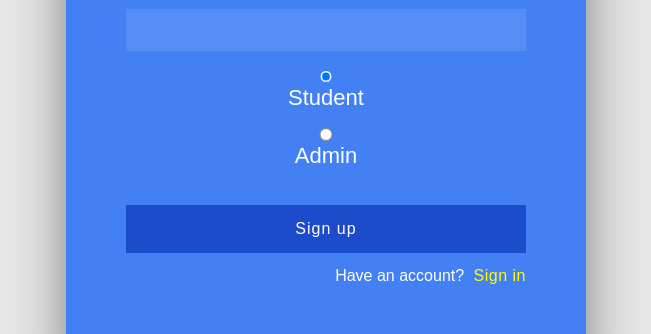
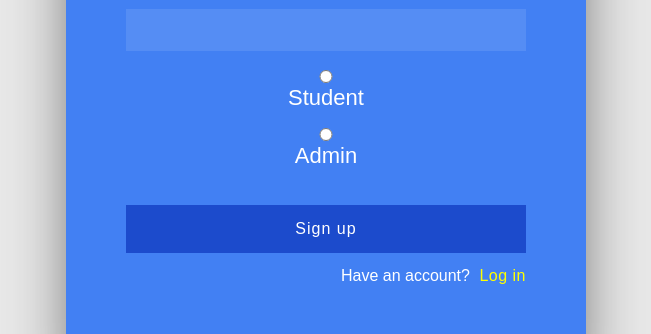
Before and after one commit to nahianreza/TaskWave, a React (Create React App) app in the folder client/: page / in a window 1280 px wide. Shown: the part 341-675 px from the top of the page, without its empty margins (314-965 px from the left). Built offline with nearby package versions, Linux system fonts and the light colour scheme; no server answers.

Commit message:
Added UI for company/student name and logo

```diff
--- a/client/src/App.js
+++ b/client/src/App.js
@@ -13,7 +13,11 @@ function App() {
   const[emailError, setEmailError] = useState('');
   const[passwordError, setPasswordError] = useState('');
   const[hasAccount, setHasAccount] = useState(false);
-  const[userRole, setUserRole] = useState('student');
+  const[userRole, setUserRole] = useState('');
+  const [companyName, setCompanyName] = useState("");
+  const [companyLogo, setCompanyLogo] = useState(null);
+  const [studentName, setStudentName] = useState("");
+  const [studentLogo, setStudentLogo] = useState(null);
 
   const handleLogin = () => {
     clearErrors();
@@ -114,6 +118,12 @@ function App() {
           passwordError = {passwordError}
           userRole = {userRole}
           setUserRole = {setUserRole}
+          companyName = {companyName}
+          setCompanyName = {setCompanyName}
+          setCompanyLogo = {setCompanyLogo}
+          studentName = {studentName}
+          setStudentName = {setStudentName}
+          setStudentLogo = {setStudentLogo}
         />
       )}
 
--- a/client/src/components/login.js
+++ b/client/src/components/login.js
@@ -2,7 +2,7 @@ import React from "react";
 
 const Login = (props) => {
 
-    const {email, setEmail, password, setPassword, hasAccount, setHasAccount, handleLogin, handleSignUp, emailError, passwordError, userRole, setUserRole} = props;
+    const {email, setEmail, password, setPassword, hasAccount, setHasAccount, handleLogin, handleSignUp, emailError, passwordError, userRole, setUserRole, companyName, setCompanyName, setCompanyLogo, studentName, setStudentName, setStudentLogo} = props;
 
 
     return(
@@ -17,6 +17,7 @@ const Login = (props) => {
                 <input type = "text" required value = {password} onChange ={(e) => setPassword(e.target.value)}/>
                 <p className="errorMsg">{passwordError}</p>
                 {!hasAccount && (
+                    <>
                         <div className="role-options">
                             <label className="role-option">
                                 <input type="radio" value="student"
@@ -31,17 +32,34 @@ const Login = (props) => {
                                 Admin
                             </label>
                         </div>
+                        {userRole === 'admin' && (
+                            <>
+                                <label>Company Name</label>
+                                <input type="text" required value = {companyName} onChange={(e) => setCompanyName(e.target.value)} />
+                                <label>Company Logo</label>
+                                <input type="file" onChange={(e) => setCompanyLogo(e.target.files[0])} />
+                            </>
+                        )}
+                        {userRole === 'student' && (
+                            <>
+                                <label>Student Name</label>
+                                <input type="text" required value = {studentName} onChange={(e) => setStudentName(e.target.value)} />
+                                <label>Student Picture</label>
+                                <input type="file" onChange={(e) => setStudentLogo(e.target.files[0])} />
+                            </>
+                        )}
+                    </>
                 )}
                 <div className="btnContainer">
                     {hasAccount ? (
                         <>
-                        <button onClick={handleLogin}>Sign in</button>
+                        <button onClick={handleLogin}>Log in</button>
                         <p>Don't have an account? <span onClick={() => setHasAccount(!hasAccount)}>Sign up</span></p>
                         </>
                     ):(
                         <>
                         <button onClick={handleSignUp}>Sign up</button>
-                        <p>Have an account? <span onClick={() => setHasAccount(!hasAccount)}>Sign in</span></p>
+                        <p>Have an account? <span onClick={() => setHasAccount(!hasAccount)}>Log in</span></p>
                         </>
                     )}
                 </div>
--- a/client/src/fire.js
+++ b/client/src/fire.js
@@ -1,6 +1,7 @@
 import firebase from 'firebase/compat/app';
 import 'firebase/compat/auth';
 import 'firebase/compat/firestore';
+import 'firebase/storage';
 
 const firebaseConfig = {
   apiKey: "AIzaSyCEfp-raM8Qqc_Al8xFRNgwqVyu2suT8HY",
```
Lines whose indentation alone changed are shown as unchanged.
